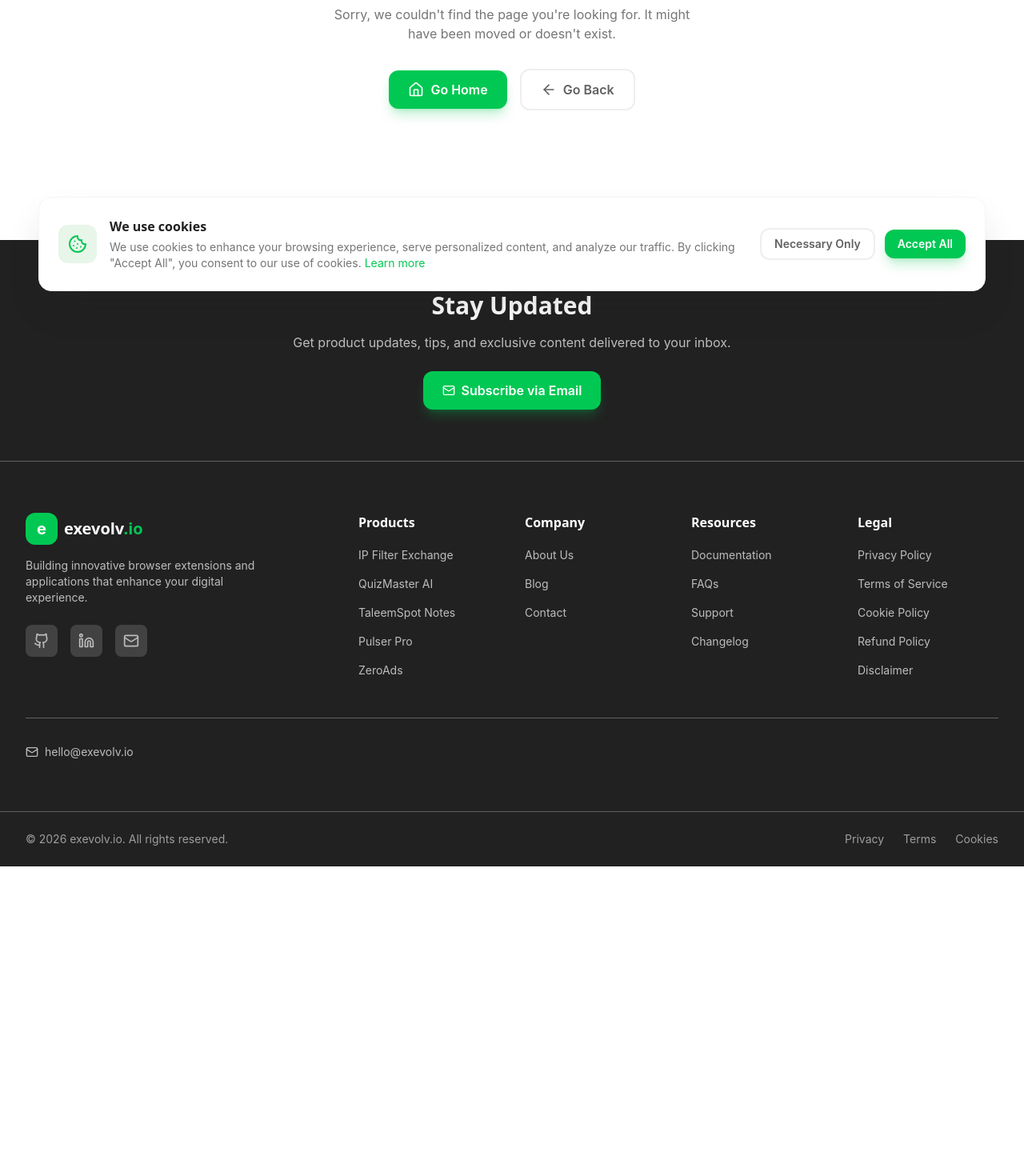
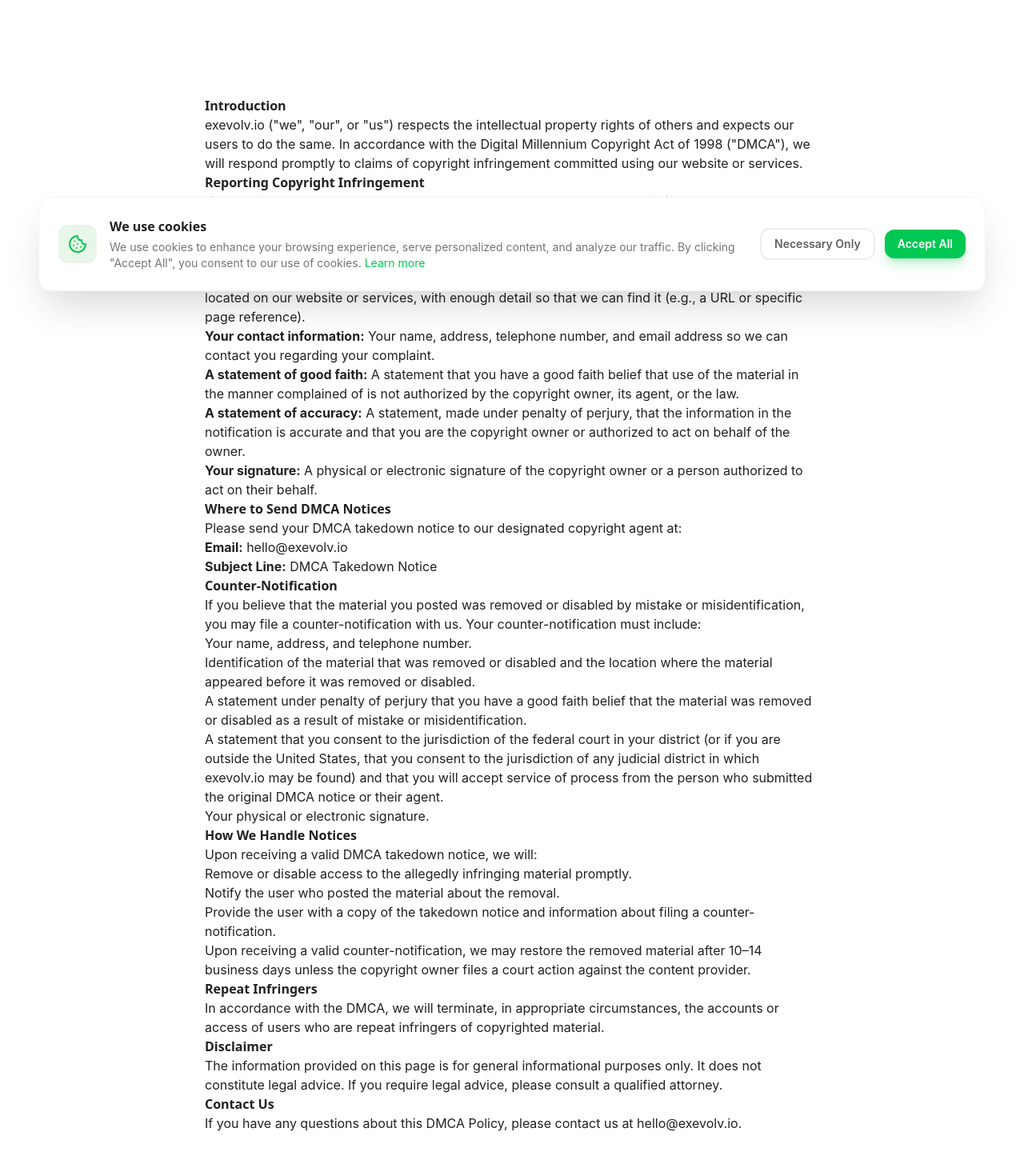
Before and after one commit to huzaifa78613/exevolv.io, a Next.js app: page /dmca in a window 1280 px wide. Before the commit this address had no page. Shown: the part 420-1890 px from the top of the page at 80% size. Before the commit the page ends 1503 px from the top, so only its background shows below. Built offline with nearby package versions, Linux system fonts and the light colour scheme.

Commit message:
feat: add DMCA policy page and footer link

```diff
--- /dev/null
+++ b/src/app/dmca/page.tsx
@@ -0,0 +1,151 @@
+import { Metadata } from 'next'
+import Link from 'next/link'
+import Breadcrumbs from '@/components/ui/Breadcrumbs'
+import { ShieldAlert } from 'lucide-react'
+
+export const metadata: Metadata = {
+  title: 'DMCA Policy',
+  description: 'DMCA policy for exevolv.io. Learn how to report copyright infringement and how we handle DMCA takedown requests.',
+}
+
+export default function DMCAPage() {
+  return (
+    <>
+      <section className="gradient-bg py-16 md:py-24">
+        <div className="container-custom">
+          <Breadcrumbs items={[{ label: 'DMCA Policy' }]} />
+
+          <div className="max-w-3xl">
+            <div className="flex items-center gap-4 mb-4">
+              <div className="w-12 h-12 bg-primary-50 dark:bg-primary-900/20 rounded-xl flex items-center justify-center">
+                <ShieldAlert className="w-6 h-6 text-primary" />
+              </div>
+              <h1 className="text-3xl md:text-4xl font-bold text-dark-900 dark:text-white">
+                DMCA Policy
+              </h1>
+            </div>
+            <p className="text-dark-600 dark:text-dark-400">
+              Last updated: March 11, 2026
+            </p>
+          </div>
+        </div>
+      </section>
+
+      <section className="section-padding bg-white dark:bg-dark-950">
+        <div className="container-custom">
+          <div className="max-w-3xl mx-auto prose dark:prose-invert prose-headings:font-bold prose-a:text-primary">
+            <h2>Introduction</h2>
+            <p>
+              exevolv.io ("we", "our", or "us") respects the intellectual property rights of others and
+              expects our users to do the same. In accordance with the Digital Millennium Copyright Act
+              of 1998 ("DMCA"), we will respond promptly to claims of copyright infringement committed
+              using our website or services.
+            </p>
+
+            <h2>Reporting Copyright Infringement</h2>
+            <p>
+              If you believe that content available on or through our website or services infringes your
+              copyright, please submit a DMCA takedown notice containing the following information:
+            </p>
+            <ol>
+              <li>
+                <strong>Identification of the copyrighted work:</strong> A description of the copyrighted
+                work that you claim has been infringed, including the URL (web address) of the copyrighted
+                work or a copy of it.
+              </li>
+              <li>
+                <strong>Identification of the infringing material:</strong> A description of where the
+                material you claim is infringing is located on our website or services, with enough detail
+                so that we can find it (e.g., a URL or specific page reference).
+              </li>
+              <li>
+                <strong>Your contact information:</strong> Your name, address, telephone number, and email
+                address so we can contact you regarding your complaint.
+              </li>
+              <li>
+                <strong>A statement of good faith:</strong> A statement that you have a good faith belief
+                that use of the material in the manner complained of is not authorized by the copyright
+                owner, its agent, or the law.
+              </li>
+              <li>
+                <strong>A statement of accuracy:</strong> A statement, made under penalty of perjury, that
+                the information in the notification is accurate and that you are the copyright owner or
+                authorized to act on behalf of the owner.
+              </li>
+              <li>
+                <strong>Your signature:</strong> A physical or electronic signature of the copyright owner
+                or a person authorized to act on their behalf.
+              </li>
+            </ol>
+
+            <h2>Where to Send DMCA Notices</h2>
+            <p>
+              Please send your DMCA takedown notice to our designated copyright agent at:
+            </p>
+            <ul>
+              <li><strong>Email:</strong> <a href="mailto:hello@exevolv.io">hello@exevolv.io</a></li>
+              <li><strong>Subject Line:</strong> DMCA Takedown Notice</li>
+            </ul>
+
+            <h2>Counter-Notification</h2>
+            <p>
+              If you believe that the material you posted was removed or disabled by mistake or
+              misidentification, you may file a counter-notification with us. Your counter-notification
+              must include:
+            </p>
+            <ol>
+              <li>Your name, address, and telephone number.</li>
+              <li>
+                Identification of the material that was removed or disabled and the location where the
+                material appeared before it was removed or disabled.
+              </li>
+              <li>
+                A statement under penalty of perjury that you have a good faith belief that the material
+                was removed or disabled as a result of mistake or misidentification.
+              </li>
+              <li>
+                A statement that you consent to the jurisdiction of the federal court in your district
+                (or if you are outside the United States, that you consent to the jurisdiction of any
+                judicial district in which exevolv.io may be found) and that you will accept service of
+                process from the person who submitted the original DMCA notice or their agent.
+              </li>
+              <li>Your physical or electronic signature.</li>
+            </ol>
+
+            <h2>How We Handle Notices</h2>
+            <p>Upon receiving a valid DMCA takedown notice, we will:</p>
+            <ul>
+              <li>Remove or disable access to the allegedly infringing material promptly.</li>
+              <li>Notify the user who posted the material about the removal.</li>
+              <li>Provide the user with a copy of the takedown notice and information about filing a counter-notification.</li>
+            </ul>
+            <p>
+              Upon receiving a valid counter-notification, we may restore the removed material after
+              10–14 business days unless the copyright owner files a court action against the content
+              provider.
+            </p>
+
+            <h2>Repeat Infringers</h2>
+            <p>
+              In accordance with the DMCA, we will terminate, in appropriate circumstances, the accounts
+              or access of users who are repeat infringers of copyrighted material.
+            </p>
+
+            <h2>Disclaimer</h2>
+            <p>
+              The information provided on this page is for general informational purposes only. It does
+              not constitute legal advice. If you require legal advice, please consult a qualified
+              attorney.
+            </p>
+
+            <h2>Contact Us</h2>
+            <p>
+              If you have any questions about this DMCA Policy, please contact us at{' '}
+              <a href="mailto:hello@exevolv.io">hello@exevolv.io</a>.
+            </p>
+          </div>
+        </div>
+      </section>
+    </>
+  )
+}
--- a/src/components/layout/Footer.tsx
+++ b/src/components/layout/Footer.tsx
@@ -26,6 +26,7 @@
     { name: 'Cookie Policy', href: '/cookie-policy' },
     { name: 'Refund Policy', href: '/refund-policy' },
     { name: 'Disclaimer', href: '/disclaimer' },
+    { name: 'DMCA Policy', href: '/dmca' },
   ],
 }
 
```
